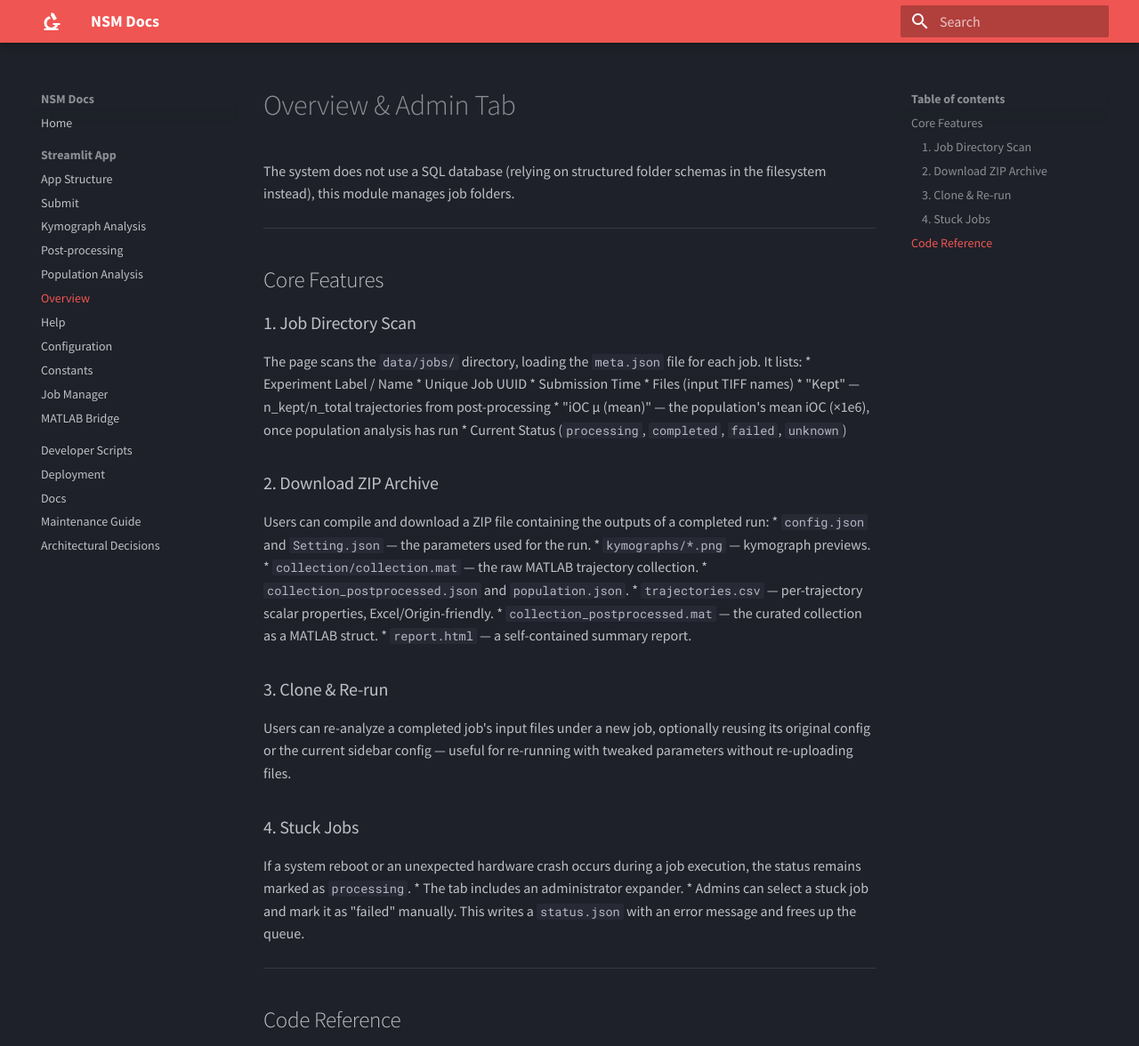
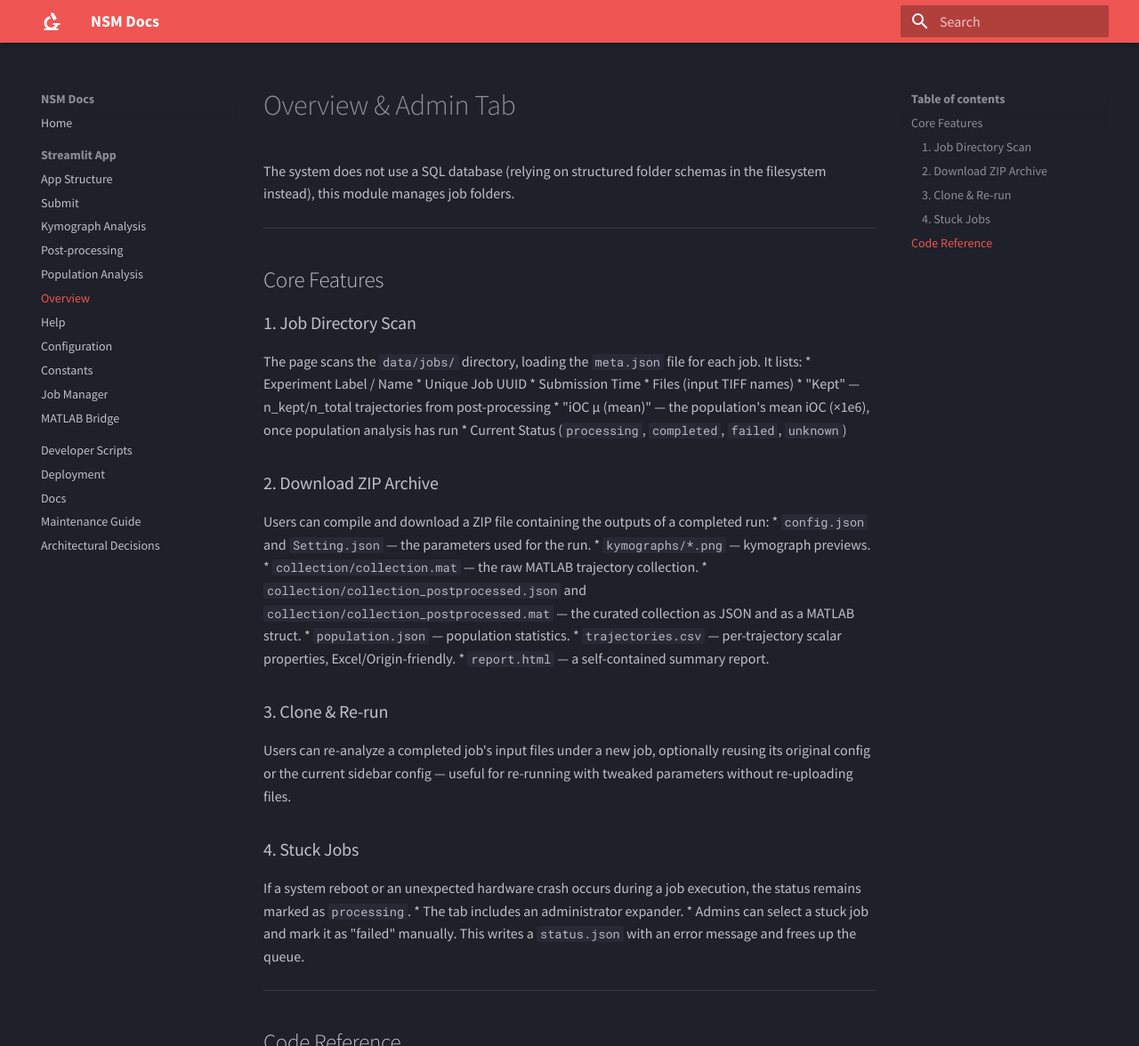
Before and after one commit to Dass33/MatlabPoC, an MkDocs documentation site: the page built from docs/streamlit/overview.md, in a window 1280 px wide and 1374 px high, cut to the strip 0-1176 px from the top of the window. Shown: the whole strip at 89% size. Built offline with MkDocs 1.6.1 and Material for MkDocs 9.7.7, drawn with Linux system fonts in a browser that asks for light colours.

Commit message:
overview: nest collection_postprocessed files under collection/ in results zip

```diff
--- a/docs/streamlit/overview.md
+++ b/docs/streamlit/overview.md
@@ -21,9 +21,9 @@ Users can compile and download a ZIP file containing the outputs of a completed
 *   `config.json` and `Setting.json` — the parameters used for the run.
 *   `kymographs/*.png` — kymograph previews.
 *   `collection/collection.mat` — the raw MATLAB trajectory collection.
-*   `collection_postprocessed.json` and `population.json`.
+*   `collection/collection_postprocessed.json` and `collection/collection_postprocessed.mat` — the curated collection as JSON and as a MATLAB struct.
+*   `population.json` — population statistics.
 *   `trajectories.csv` — per-trajectory scalar properties, Excel/Origin-friendly.
-*   `collection_postprocessed.mat` — the curated collection as a MATLAB struct.
 *   `report.html` — a self-contained summary report.
 
 ### 3. Clone & Re-run
```
Also changed, not shown: 1 other file.
